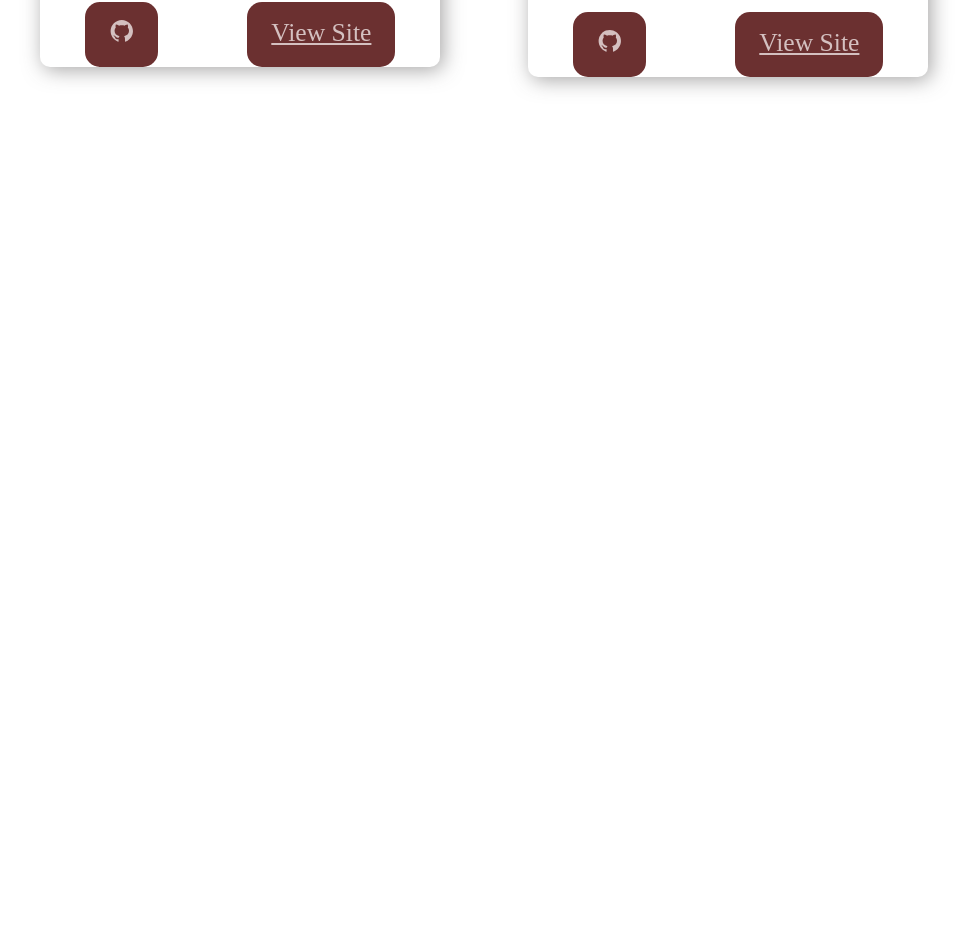
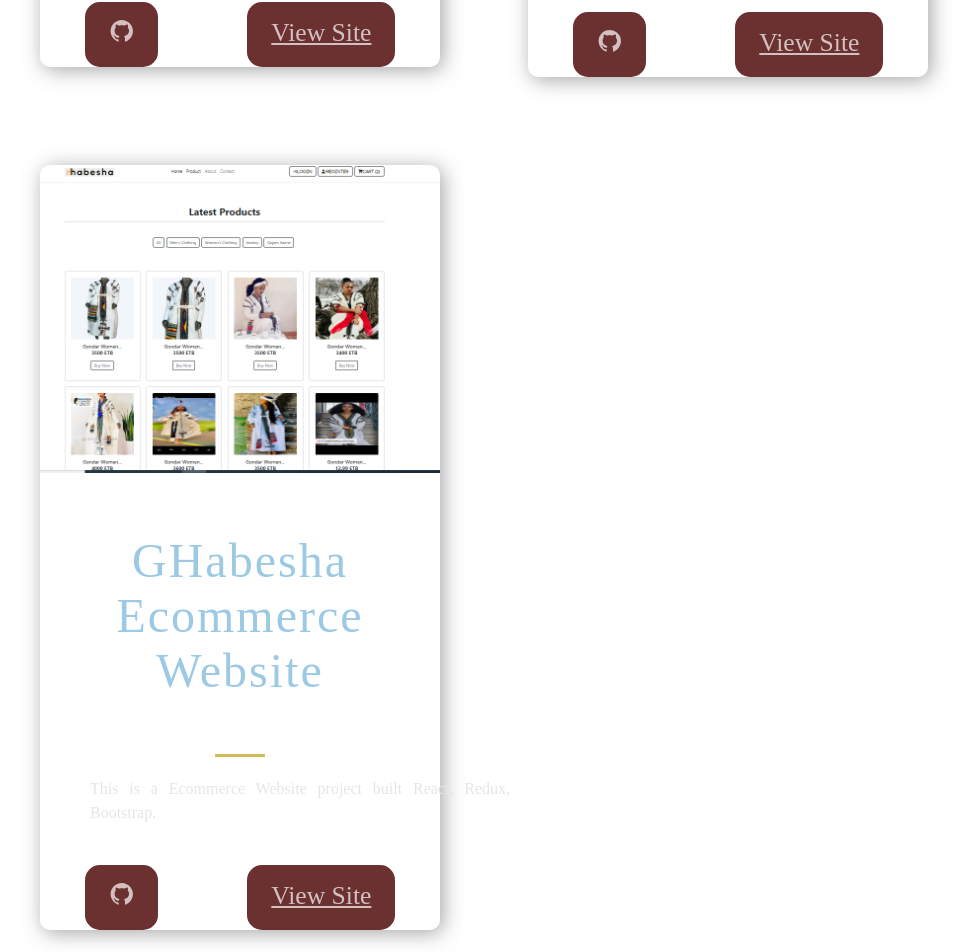
Before and after one commit to amsalugetasew/My-Portfolio, a React (Create React App) app in the folder gech/: page /Projects in a window 1280 px wide. Shown: the part 727-1679 px from the top of the page, without its empty margins (156-1129 px from the left). Before the commit the page ends 900 px from the top, so only its background shows below. Built offline with nearby package versions, Linux system fonts and the light colour scheme; the HTML template or start-up script is replaced by a standard one.

Commit message:
Update constants.js
Add Ghabesha

```diff
--- a/gech/src/constants/constants.js
+++ b/gech/src/constants/constants.js
@@ -1,5 +1,6 @@
 import AGTC from "../image/agtc.PNG"
 import MyPortfolio from "../image/gechweb.PNG"
+import MyEcommerce from "../image/My-ecommerce.PNG"
 export const projects = [
   {
     title: "Personal Portfolio",
@@ -21,6 +22,16 @@ export const projects = [
     visit: "https://github.com/amsalugetasew/AGTC",
     id: 2,
   },
+  {
+    title: "GHabesha Ecommerce Website",
+    description:
+      "This is a Ecommerce Website project built React, Redux,  Bootstrap.",
+      image: MyEcommerce,
+    tags: ["React", "Redux",  "Bootstrap"],
+    source: "https://github.com/amsalugetasew/E-commerce-web-App",
+    visit: "https://ghabesha.netlify.app/",
+    id: 2,
+  },
 
 
 
```
